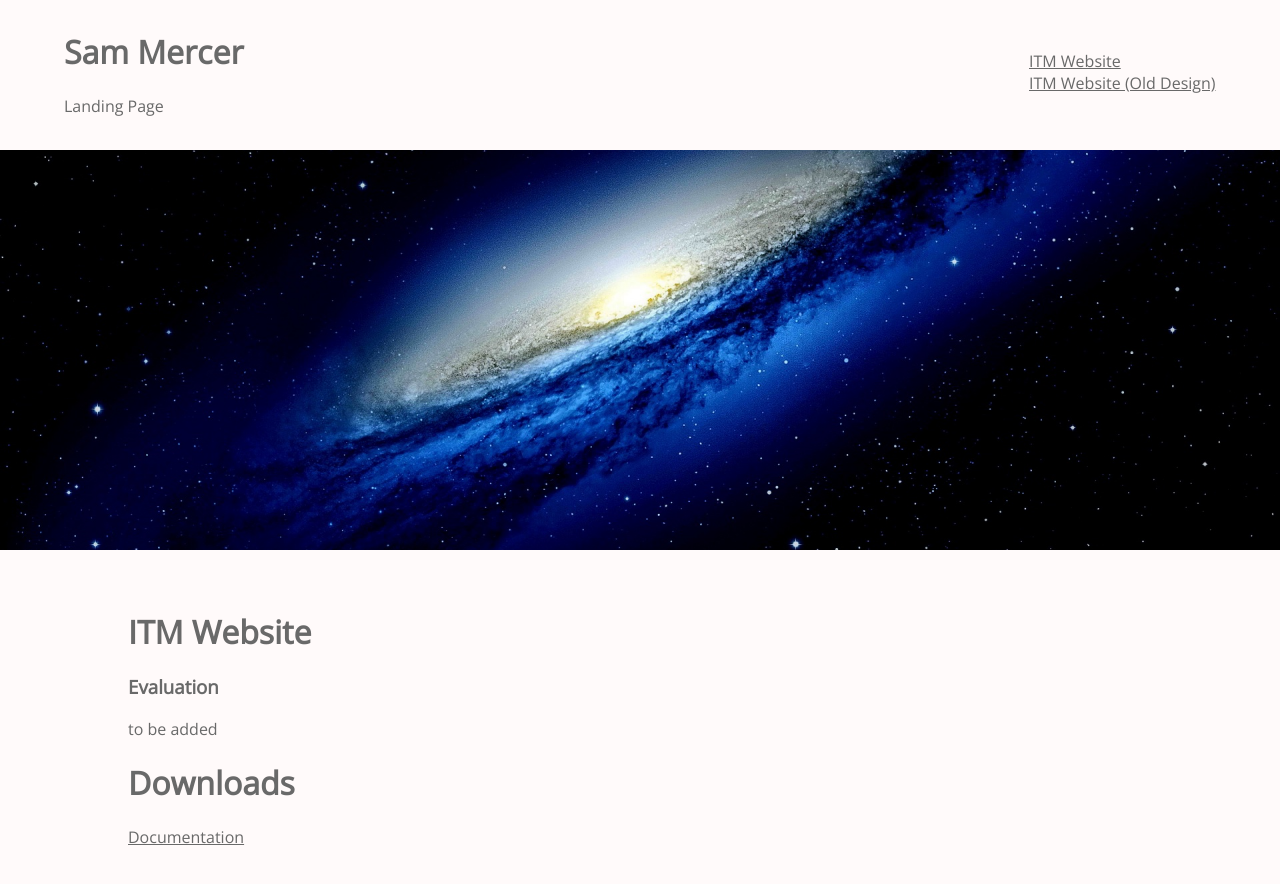
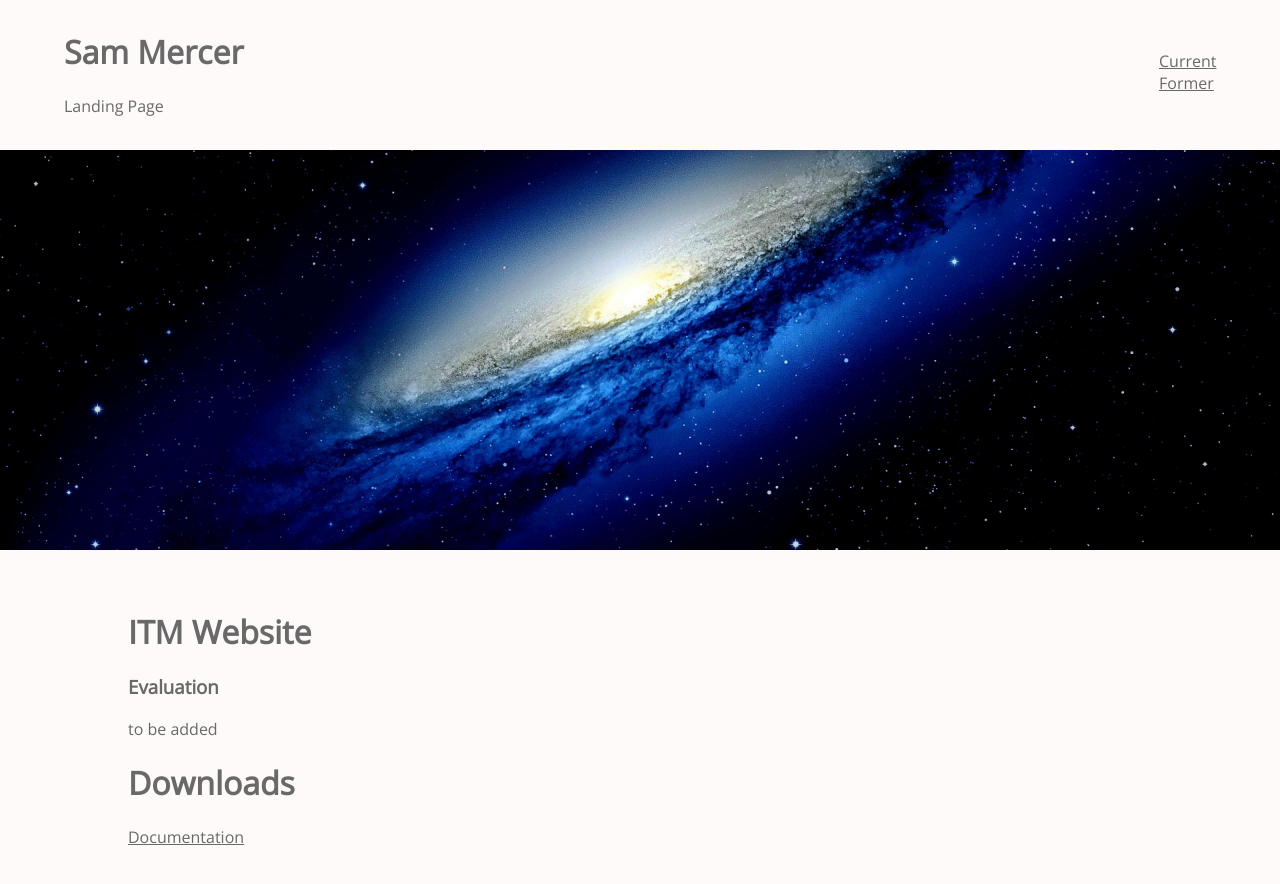
Before and after one commit to bigcode77/previouswebsite, a plain HTML site: page index.html in a window 1280 px wide. Drawn offline with nearby package versions, Linux system fonts and the light colour scheme.

Commit message:
Update index.html

```diff
--- a/index.html
+++ b/index.html
@@ -19,8 +19,8 @@
 		<p>Landing Page</p>
 	</div>
 	<div class="animated lightSpeedIn" id="righttext">
-		<a href="https://bigcode77.github.io/new-microsoft-website/index.html">ITM Website</a>
-		<a href="https://bigcode77.github.io/Microsoft%20ITM%20Website/Index.html">ITM Website (Old Design)</a>
+		<a href="https://bigcode77.github.io/new-microsoft-website/index.html">Current</a>
+		<a href="https://bigcode77.github.io/Microsoft%20ITM%20Website/Index.html">Former</a>
 	</div>
 </div>
 
```
